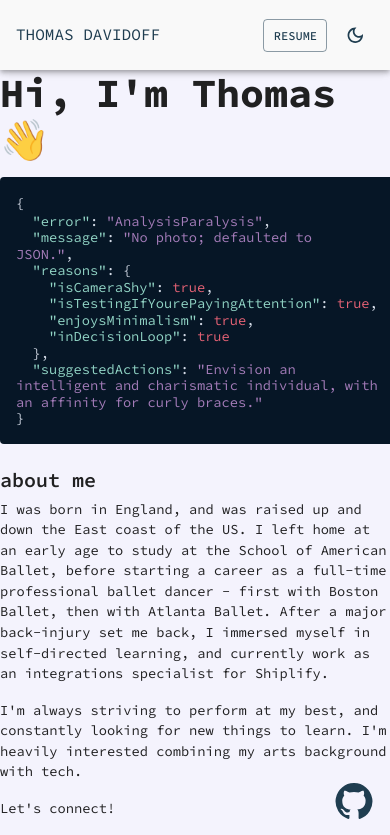
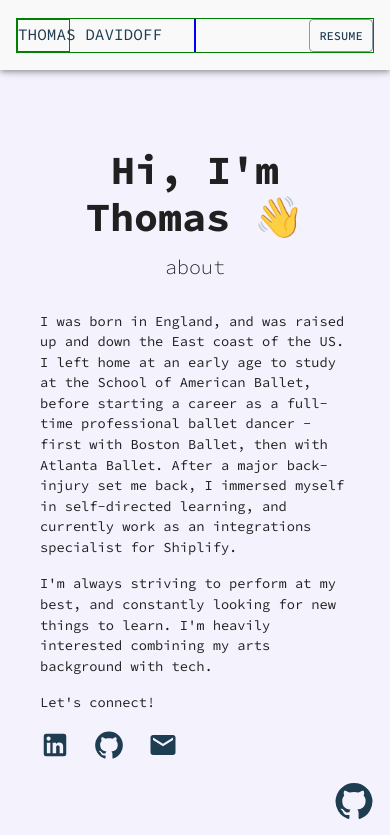
Before and after one commit to thomas-davidoff/personal-portfolio, a React (Vite) app: page / in a window 390 px wide. Shown: the top 835 px of the page. Built offline with nearby package versions, Linux system fonts and the light colour scheme.

Commit message:
improved mobile responsiveness

```diff
--- a/src/components/JsonDisplay.jsx
+++ b/src/components/JsonDisplay.jsx
@@ -73,6 +73,7 @@ function JsonDisplay() {
         overflowX: 'auto',
         whiteSpace: 'pre-wrap',
         margin: 'auto',
+        width: '100%',
       }}
     >
       <RenderObj obj={noPhotoExplanation} indent={0} />
--- a/src/scenes/global/Appbar.jsx
+++ b/src/scenes/global/Appbar.jsx
@@ -23,7 +23,6 @@ export default function MyAppBar() {
   const smallScreen = useMediaQuery(breakpoints.down('md'));
 
   const ResumeButton = styled(Button)(() => ({
-    // color: smallScreen === true ? palette.primary.main : palette.background.paper,
     border: !smallScreen && `solid 1px ${palette.primary.main}`,
     '&:hover': {
       backgroundColor:
@@ -36,8 +35,8 @@ export default function MyAppBar() {
 
   return (
     <MuiAppBar
-      position="sticky"
-      elevation={4}
+      position="fixed"
+      // elevation={4}
       sx={{
         height: constants.appBarHeight,
         backgroundColor: palette.background.paper,
@@ -54,6 +53,7 @@ export default function MyAppBar() {
             display: 'flex',
             justifyContent: 'space-between',
             width: '100%',
+            border: '1px solid green',
           }}
         >
           <Box
@@ -64,6 +64,7 @@ export default function MyAppBar() {
               width: '15%',
               whiteSpace: 'nowrap',
               justifyContent: 'flex-start',
+              border: '1px solid red',
             }}
           >
             <Link to="/" style={{ textDecoration: 'none', color: 'inherit' }}>
@@ -73,7 +74,7 @@ export default function MyAppBar() {
             </Link>
           </Box>
 
-          <Stack direction="row" spacing={spacing(1)} alignItems="center">
+          <Stack direction="row" spacing={spacing(1)} alignItems="center" border="1px solid blue">
             {[
               {
                 text: 'Home',
@@ -103,11 +104,12 @@ export default function MyAppBar() {
               title="Click to go to my resume."
               target="_blank"
             >
-              Resume
+              resume
             </ResumeButton>
             <IconButton
               onClick={colorMode.toggleColorMode}
               sx={{
+                display: { xs: 'none', md: 'flex' },
                 color: {
                   xs: palette.primary.main,
                 },
--- a/src/scenes/home/Portfolio.jsx
+++ b/src/scenes/home/Portfolio.jsx
@@ -1,5 +1,4 @@
-import { Box, Typography } from '@mui/material';
-import Grid from '@mui/material/Unstable_Grid2/Grid2';
+import { Box, Typography, Grid } from '@mui/material';
 import { useTheme } from '@mui/material/styles';
 import PaperCard from '@/components/PaperCard';
 import projectData from '@/data/projectsData.json';
@@ -15,6 +14,7 @@ function Portfolio() {
         display: 'flex',
         flexDirection: 'column',
         alignContent: 'center',
+        paddingTop: `${constants.appBarHeight}px)`,
       }}
     >
       <Box
@@ -31,7 +31,7 @@ function Portfolio() {
         <Box
           borderBottom={`3px solid ${palette.primary.main}`}
           display="inline-block"
-          width="50%"
+          // width="50%"
           margin="auto"
           mb="40px"
         >
@@ -50,7 +50,7 @@ function Portfolio() {
         </Box>
         <Grid container spacing={{ xs: 2, md: 3 }} columns={{ xs: 4, md: 12 }} maxWidth="900px">
           {projectData.map((project) => (
-            <Grid xs={6} key={`${project.title}_grid_card`}>
+            <Grid item xs={6} key={`${project.title}_grid_card`}>
               <PaperCard
                 title={project.title}
                 technologies={project.technologies}
--- a/src/scenes/home/Welcome.jsx
+++ b/src/scenes/home/Welcome.jsx
@@ -12,18 +12,20 @@ function Welcome() {
   const { spacing, constants } = useTheme();
 
   return (
+    // <div />
     <Box
       id="welcome"
       sx={{
         minHeight: `calc(100vh - ${constants.appBarHeight}px)`,
-        // bgcolor: '#C9E4DE',
         display: 'flex',
         justifyContent: 'center',
         alignItems: 'center',
         flexDirection: 'column',
+        marginTop: `${constants.appBarHeight}px`,
+        padding: { xs: 5, md: 0 },
       }}
     >
-      <Typography variant="h1" gutterBottom>
+      <Typography variant="h1" gutterBottom textAlign="center">
         Hi, I&apos;m Thomas 👋
       </Typography>
       <Grid container sx={{ maxWidth: '900px' }} spacing={3}>
@@ -32,7 +34,7 @@ function Welcome() {
           xs={12}
           md={6}
           sx={{
-            display: 'flex',
+            display: { xs: 'none', md: 'flex' },
             flexDirection: 'column',
           }}
         >
@@ -48,10 +50,17 @@ function Welcome() {
           }}
         >
           <Box>
-            <Typography variant="h4" fontWeight={600} gutterBottom>
-              about me
+            <Typography
+              variant="h4"
+              gutterBottom
+              sx={{
+                fontWeight: 300,
+                textAlign: { xs: 'center', md: 'left' },
+              }}
+            >
+              about
             </Typography>
-            <Typography variant="body1" paragraph>
+            <Typography variant="body1" paragraph sx={{ marginTop: { xs: 4, md: 0 } }}>
               I was born in England, and was raised up and down the East coast of the US. I left
               home at an early age to study at the School of American Ballet, before starting a
               career as a full-time professional ballet dancer - first with Boston Ballet, then with
@@ -79,20 +88,3 @@ function Welcome() {
 }
 
 export default Welcome;
-
-// <Box sx={{ alignSelf: 'center' }}>
-//   <Header title={"Hi, I'm Thomas"} subtitle="Programmer | Mechanic | Dancer" />
-//   {' '}
-//   <Stack
-//     direction="row"
-//     spacing={theme.spacing(3)}
-//     sx={{
-//       alignItems: 'center',
-//       justifyContent: 'center',
-//     }}
-//   >
-//     <IconBox icon={LinkedInIcon} to="https://www.linkedin.com/in/thomas-davidoff" />
-//     <IconBox icon={GitHubIcon} to="https://github.com/thomas-davidoff" />
-//     <IconBox icon={MailIcon} to="mailto:thomas.davidoff@gmail.com" />
-//   </Stack>
-// </Box>;
```
